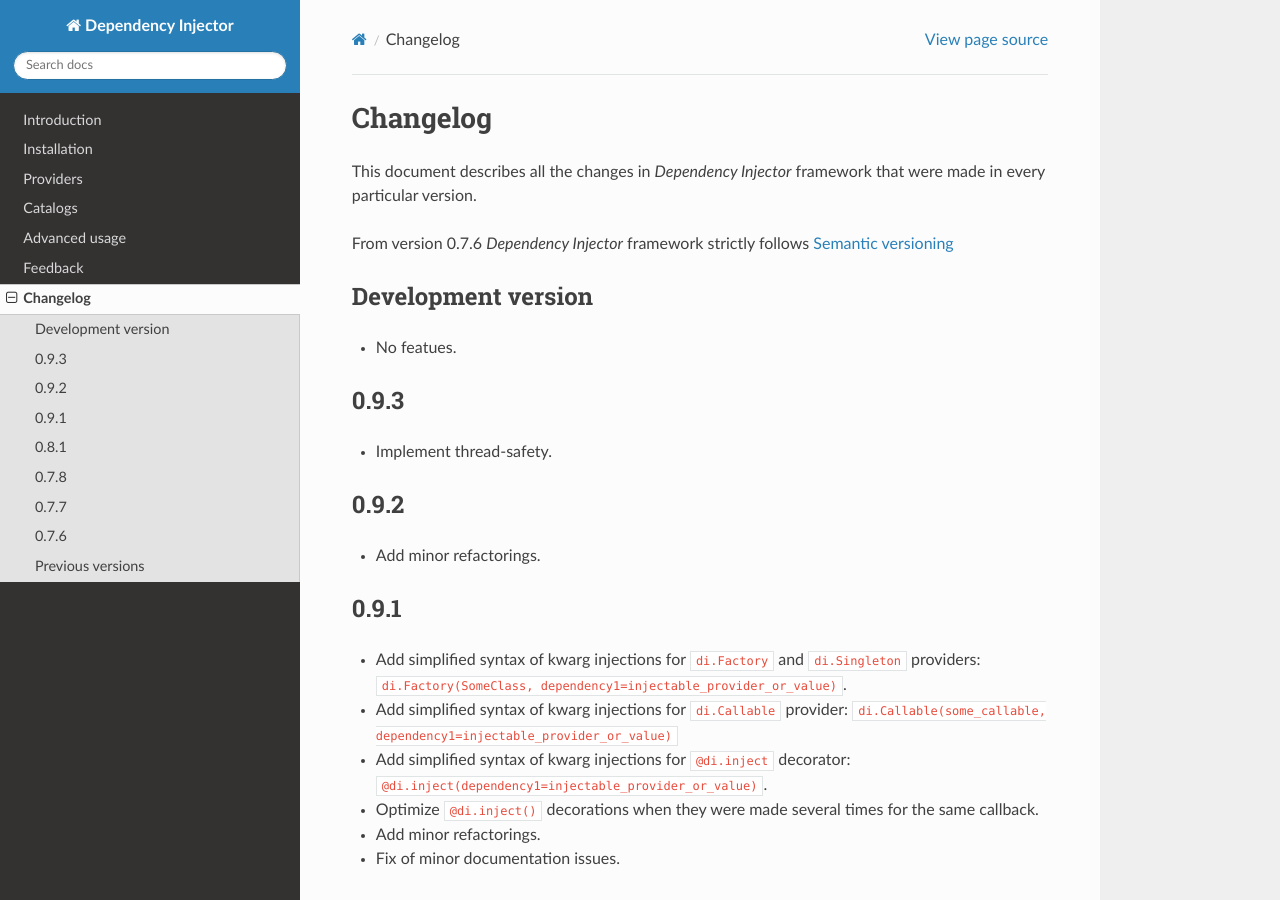
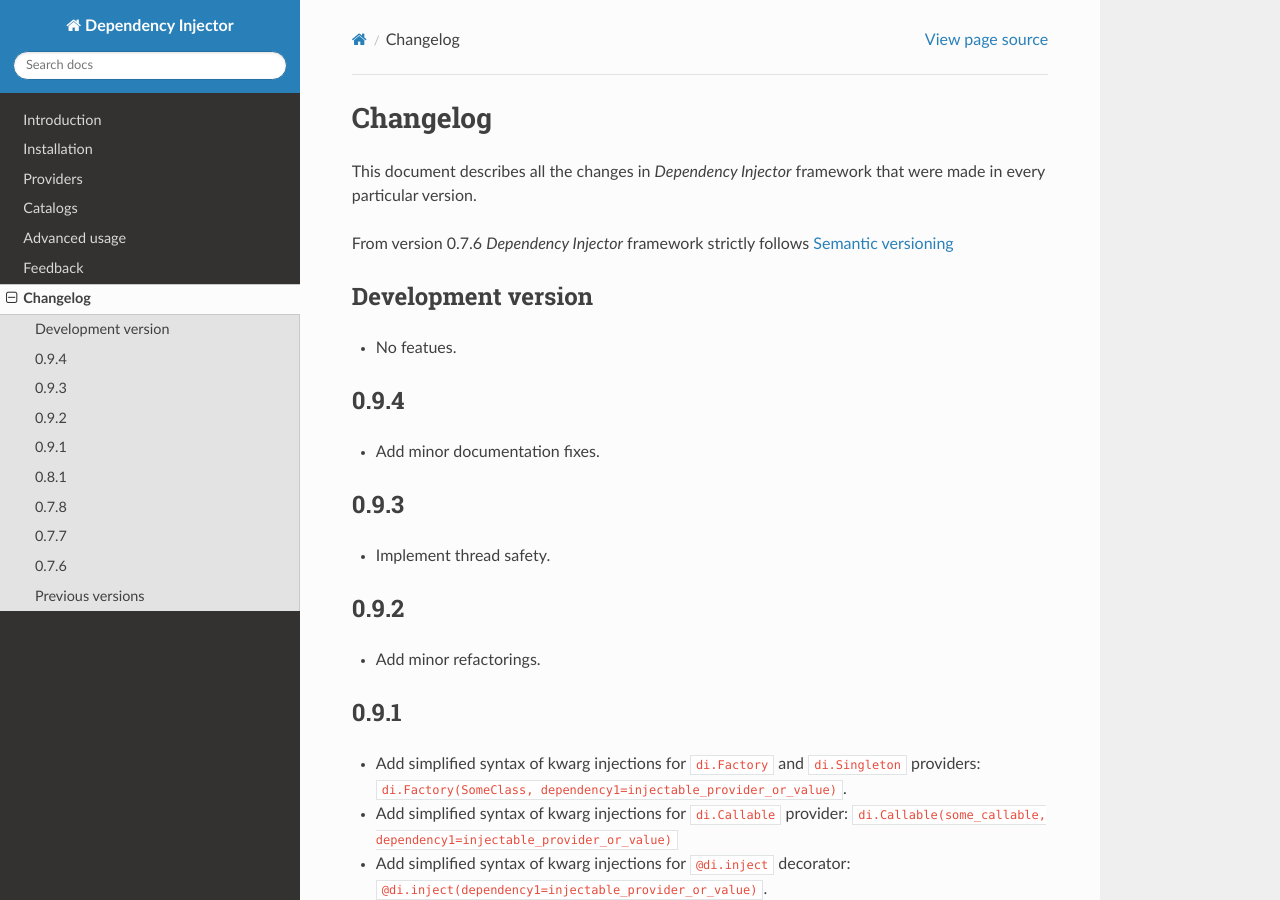
Before and after one commit to ets-labs/python-dependency-injector, a Sphinx documentation site: the page built from docs/main/changelog.rst, in a window 1280 px wide and 900 px high. Built offline with Sphinx 7.4.7 and the Read the Docs theme 2.0.0, drawn with Linux system fonts in a browser that asks for light colours.

Commit message:
0.9.4 Release Add minor documentation fixes

```diff
--- a/docs/main/changelog.rst
+++ b/docs/main/changelog.rst
@@ -13,9 +13,13 @@ Development version
 
 - No featues.
 
+0.9.4
+-----
+- Add minor documentation fixes.
+
 0.9.3
 -----
-- Implement thread-safety.
+- Implement thread safety.
 
 0.9.2
 -----
--- a/docs/providers/index.rst
+++ b/docs/providers/index.rst
@@ -13,7 +13,7 @@ library and some useful information like overriding of providers and writing
 custom providers.
 
 All providers are validated in multithreading environment and considered to
-be thread-safe.
+be thread safe.
 
 ..  toctree::
     :maxdepth: 2
```
Also changed, not shown: 1 other file.
